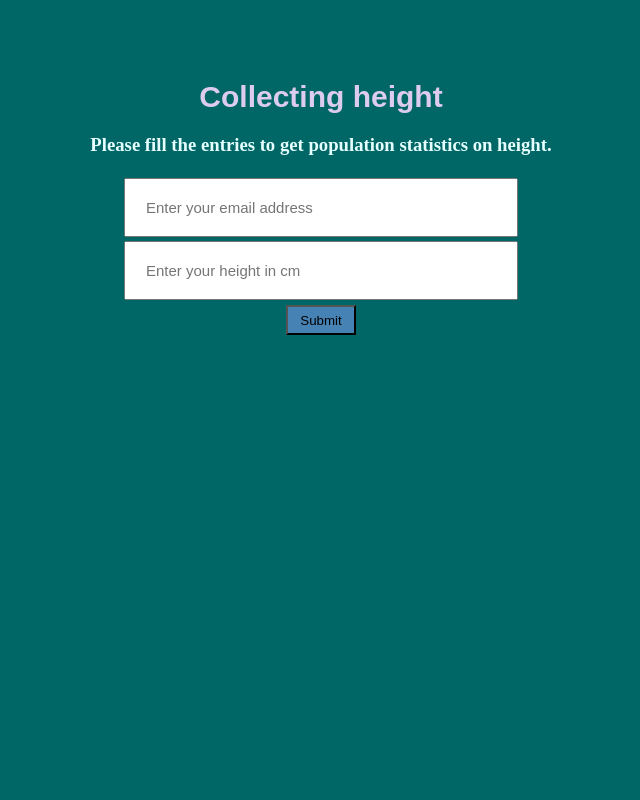
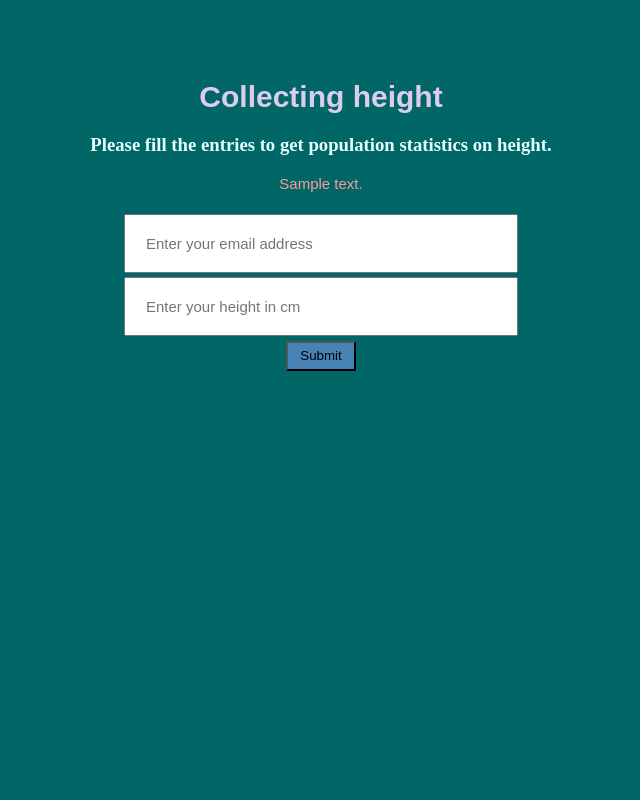
Before and after one commit to Sidhus234/Web-Based-Data-Collecting-App-Using-Flask-And-Postgresql, a Python web app: template templates/index.html in a window 1280 px wide. Shown: the whole page, without its empty margins (319-959 px from the left). Run offline with Jinja, Linux system fonts and the light colour scheme; the template is opened without the code that fills it: most values are stand-ins (such as "Sample title", 1, 10 or a date in 2020).

```diff
--- a/static/main.css
+++ b/static/main.css
@@ -45,3 +45,9 @@ body {
     margin: 150px;
     font-size: 15px;
 }
+
+.message {
+    font-family: Arial, sans-serif;
+    font-size: 15px;
+    color: #ff9999;
+}
--- a/templates/index.html
+++ b/templates/index.html
@@ -10,7 +10,10 @@
     <div class="container">
         <h1>Collecting height</h1>
         <h3>Please fill the entries to get population statistics on height.</h3>
-        <form action="success.html" method="POST">
+        <div class="message">
+            {{text | safe}}
+        </div>
+        <form action="{{url_for('success')}}" method="POST">
             <input title="Your email will be safe with us" placeholder="Enter your email address" type="email"
                 name="email_name" required><br>
             <input title="Your data will be safe with us" placeholder="Enter your height in cm" type="number" min="50" ,
```
